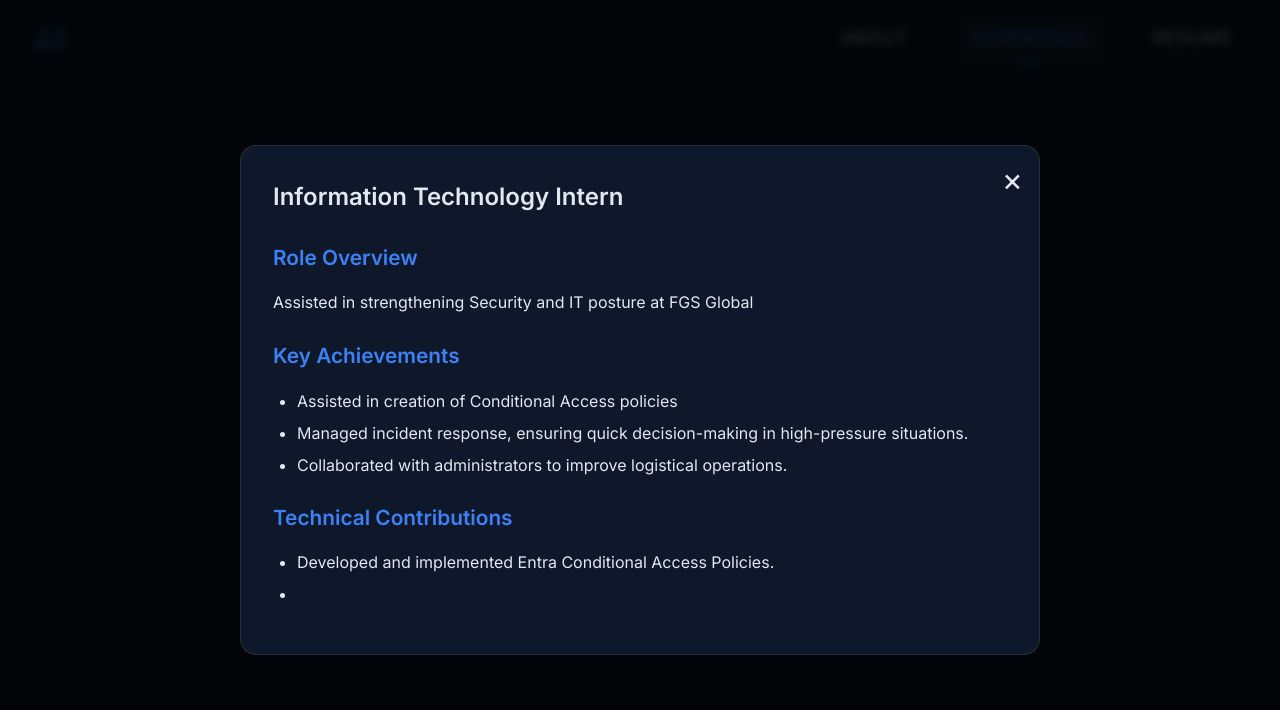
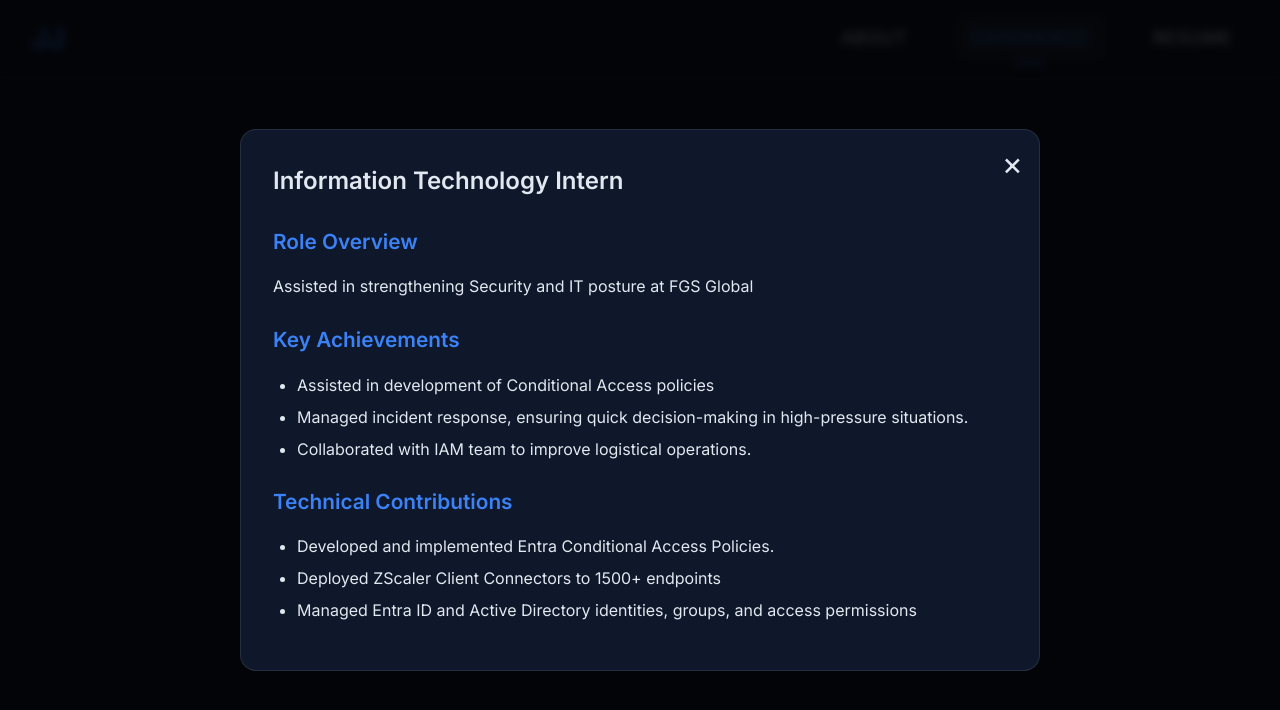
Before and after one commit to jacob6023/jacob6023.github.io, a plain HTML site: page experience.html in a window 1280 px wide. Both pictures are taken after a click on the button "FGS Global". Drawn offline with Linux system fonts and the light colour scheme.

Commit message:
Update experience.html

```diff
--- a/experience.html
+++ b/experience.html
@@ -40,15 +40,18 @@
 
                 <h3>Key Achievements</h3>
                 <ul>
-                    <li>Assisted in creation of Conditional Access policies</li>
+                    <li>Assisted in development of Conditional Access policies</li>
                     <li>Managed incident response, ensuring quick decision-making in high-pressure situations.</li>
-                    <li>Collaborated with administrators to improve logistical operations.</li>
+                    <li>Collaborated with IAM team to improve logistical operations.</li>
                 </ul>
 
                 <h3>Technical Contributions</h3>
                 <ul>
                     <li>Developed and implemented Entra Conditional Access Policies.</li>
-                    <li></li>
+                    <li>Deployed ZScaler Client Connectors to 1500+ endpoints</li>
+                    <li>Managed Entra ID and Active Directory identities, groups, and access permissions</li>
+
+
                 </ul>
             </div>
         </div>
```
